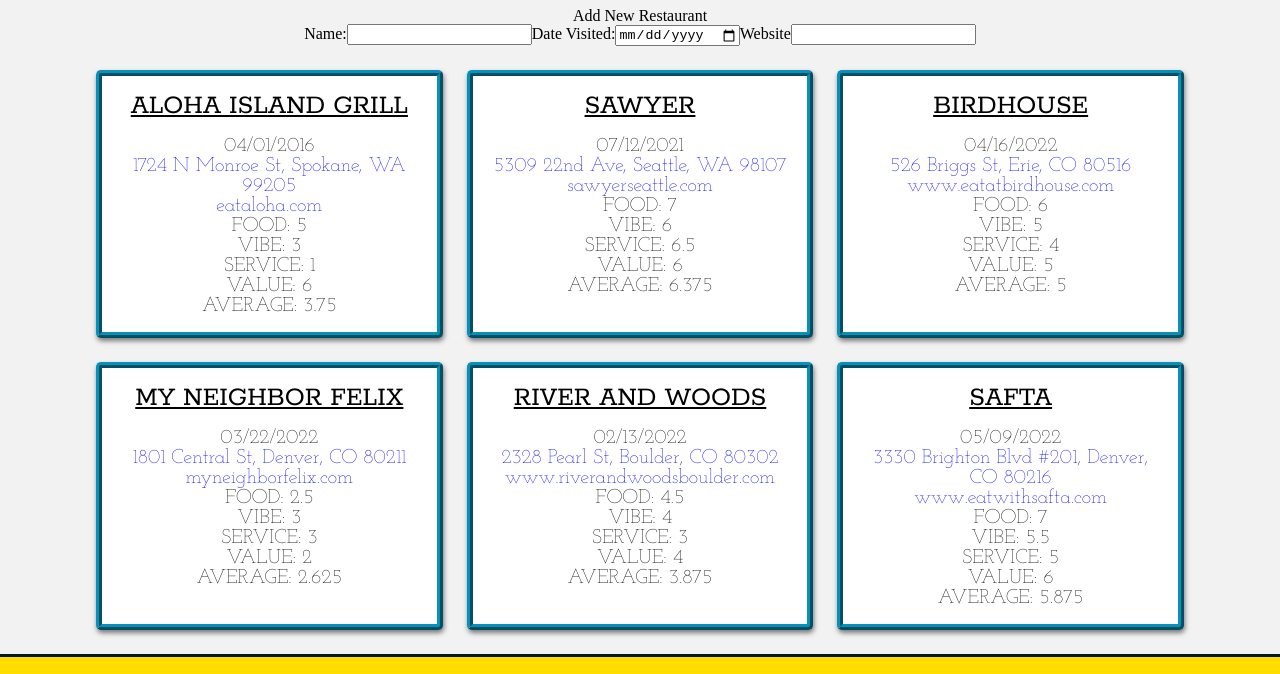
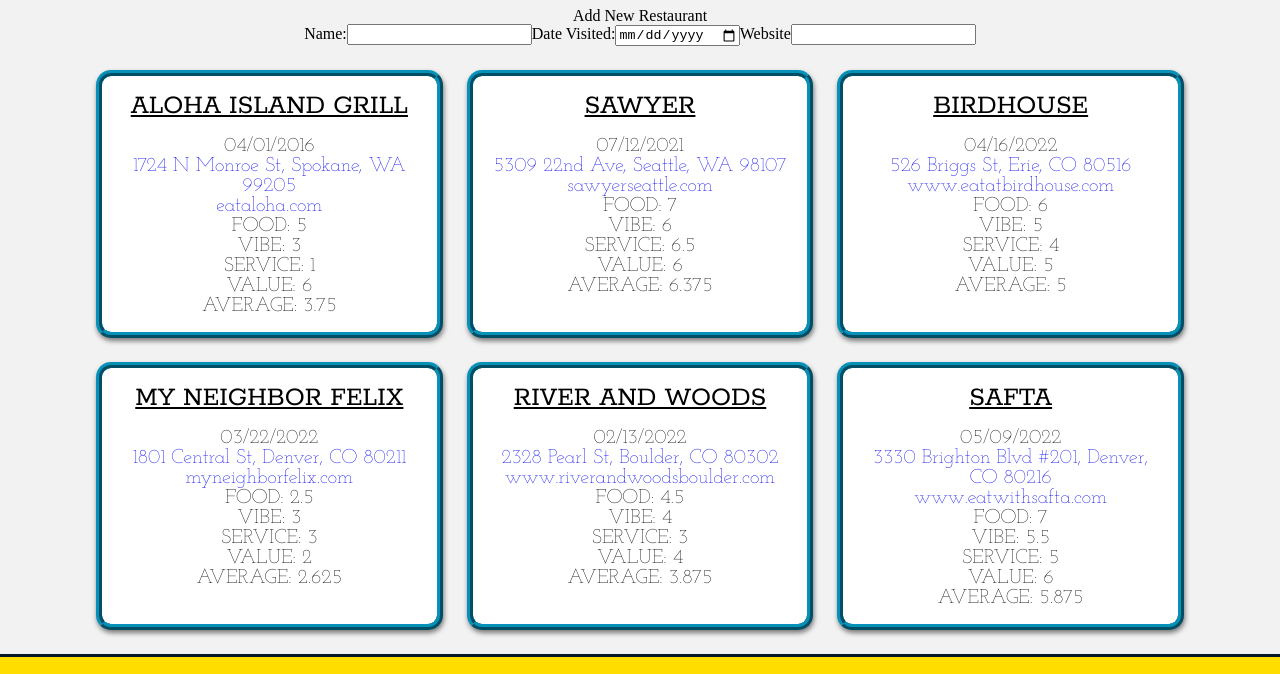
Before and after one commit to colefiscus/vibecheck, a React (Create React App) app: page / in a window 1280 px wide. Shown: the part 169-843 px from the top of the page. Built offline with nearby package versions, Linux system fonts and the light colour scheme; a web font is replaced by a local one.

Commit message:
Increased border radius on rating box

```diff
--- a/src/Components/Rating/Rating.js
+++ b/src/Components/Rating/Rating.js
@@ -48,7 +48,7 @@ const Rating = ({ ratingData }) => {
 const RatingWrapper = styled.article`
   background-color: white;
   border: 6px ridge #0591B8;
-  border-radius: 5px;
+  border-radius: 15px;
   text-align: center;
   padding: 1rem;
   font-family: 'Josefin Slab';
```
